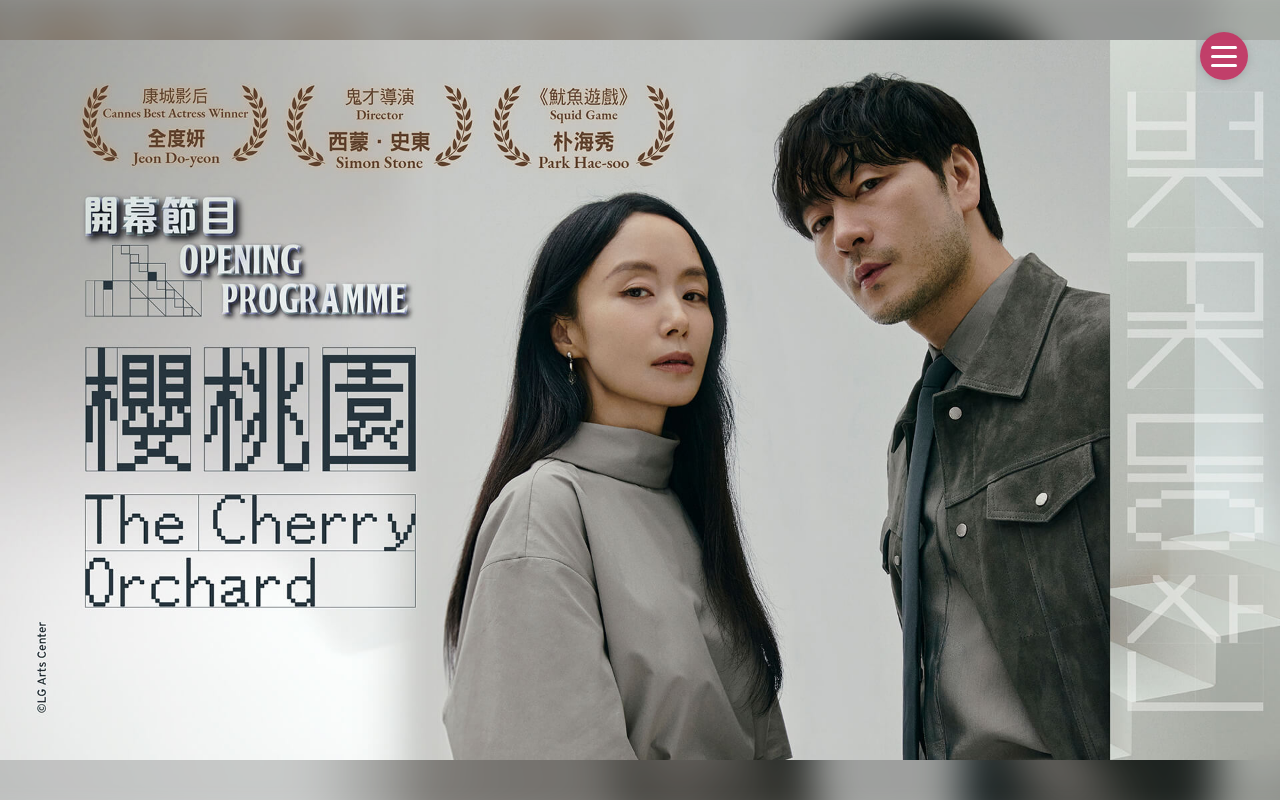
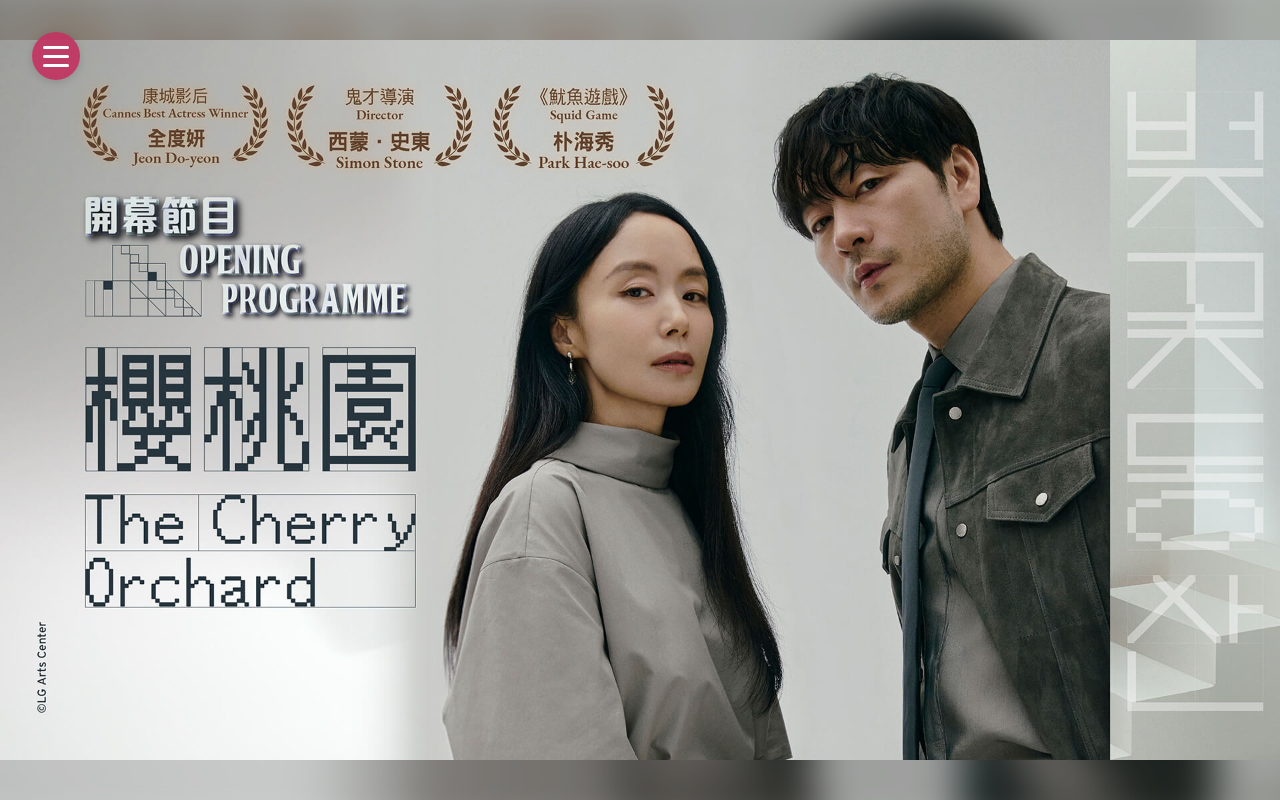
Before and after one commit to hktuto/asiaplus-landing-2025, a Nuxt app: page /option4 in a window 1280 px wide. Built offline with nearby package versions, Linux system fonts and the light colour scheme.

Commit message:
Update Option4LandingPage.vue

```diff
--- a/components/Option4LandingPage.vue
+++ b/components/Option4LandingPage.vue
@@ -338,7 +338,7 @@
 .button-toggle {
   position: fixed;
   top: var(--page-padding);
-  right: var(--page-padding);
+  left: var(--page-padding);
   z-index: 20;
   width: 48px;
   height: 48px;
```
